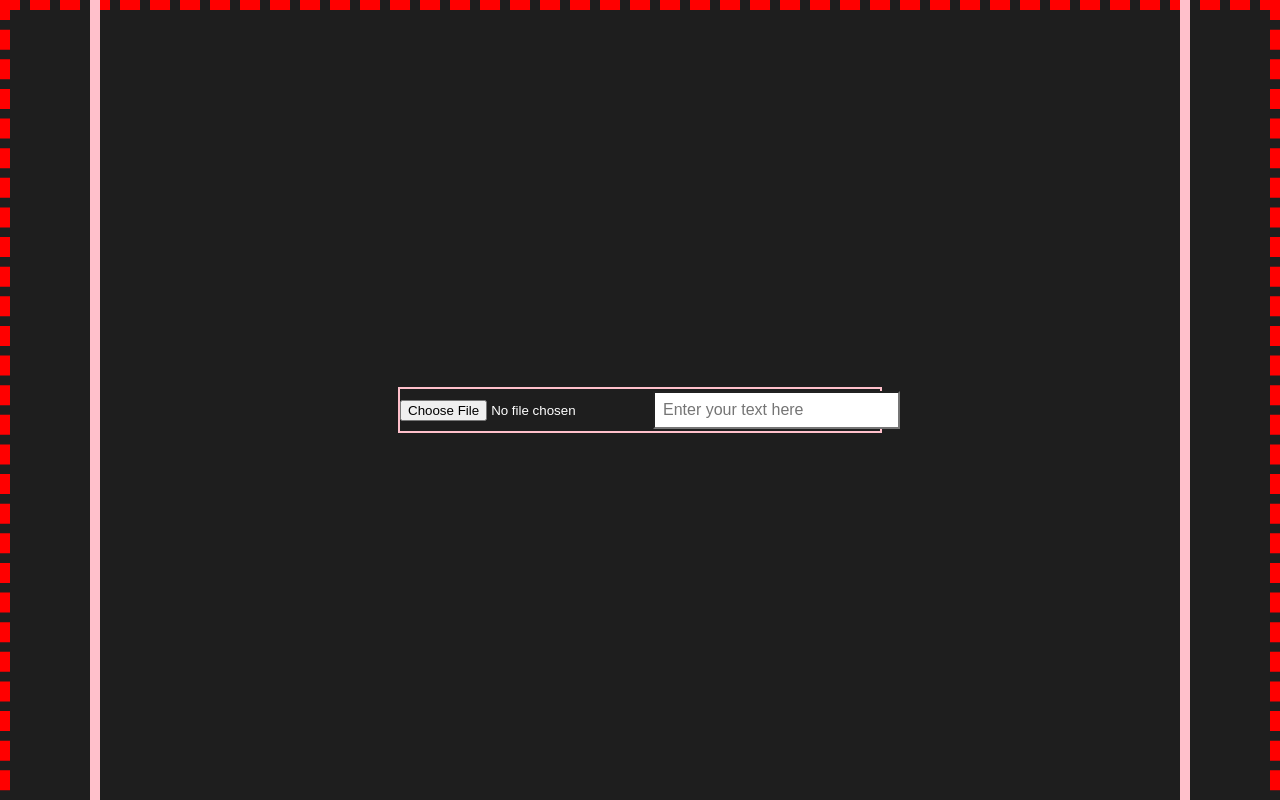
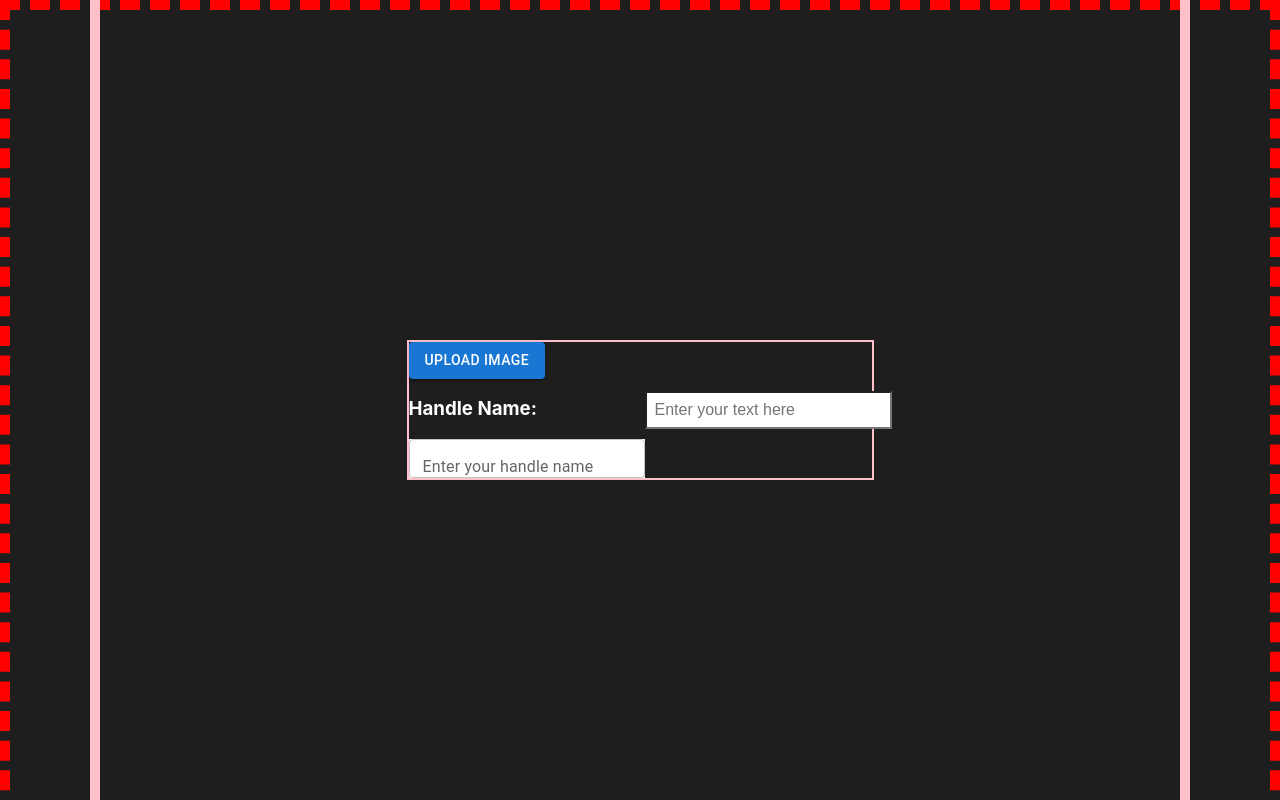
Before and after one commit to DouglasVDM/carousel-generator, a React (Create React App) app: page / in a window 1280 px wide. Shown: the top 800 px of the page. Built offline with nearby package versions, Linux system fonts and the light colour scheme.

Commit message:
Added image upload and handle name

```diff
--- a/src/components/FileUpload.js
+++ b/src/components/FileUpload.js
@@ -1,13 +1,22 @@
+
+import { Box, Button, TextField } from "@mui/material";
 import React, { useEffect, useState } from "react";
 
 const FileUpload = () => {
   const [selectedImage, setSelectedImage] = useState(null);
   const [imageUrl, setImageUrl] = useState(null);
+  const [handleName, setHandleName] = useState("");
 
   const handleChange = (event) => {
     console.log(event.target.files[0]);
     const profilePicture = event.target.files[0];
     setSelectedImage(profilePicture);
+  };
+
+  const handleNameChange = (event) => {
+    event.preventDefault();
+    console.log("name; ", handleName);
+    setHandleName(event.target.value);
   };
 
   useEffect(() => {
@@ -18,25 +27,44 @@ const FileUpload = () => {
 
   return (
     <>
-      <div>
-        {imageUrl && selectedImage && (
-          <>
-            <h4> Image Preview:</h4>
-            <img src={imageUrl} alt={selectedImage.name} />
-          </>
-        )}
-      </div>
-      <div>
-        <input
+      {imageUrl && selectedImage && (
+        <Box mt={2} textAlign="center">
+          <h4> Image Preview: {selectedImage.name}</h4>
+          <img src={imageUrl} alt={selectedImage.name} height="100px" />
+        </Box>
+      )}
+
+      <Box>
+        <TextField
           data-testid="file-input"
+          label="Enter your handle name"
+          variant="outlined"
           accept="image/jpeg,image/png"
           type="file"
           id="select-image"
           name="select-image"
-          // style={{ display: "none" }}
+          style={{ display: "none" }}
           onChange={handleChange}
         />
-      </div>
+        <label htmlFor="select-image">
+          <Button variant="contained" color="primary" component="span">
+            Upload Image
+          </Button>
+        </label>
+        <h3>Handle Name: {handleName}</h3>
+
+        <TextField
+          data-testid="pdf"
+          id="outlined-basic"
+          label="Enter your handle name"
+          variant="outlined"
+          type="text"
+          name="input-text"
+          value={handleName}
+          onChange={handleNameChange}
+          placeholder="Enter your name here"
+        />
+      </Box>
     </>
   );
 };
```
